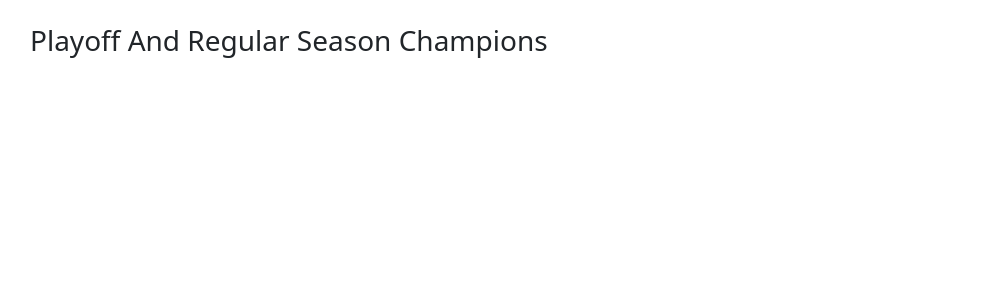
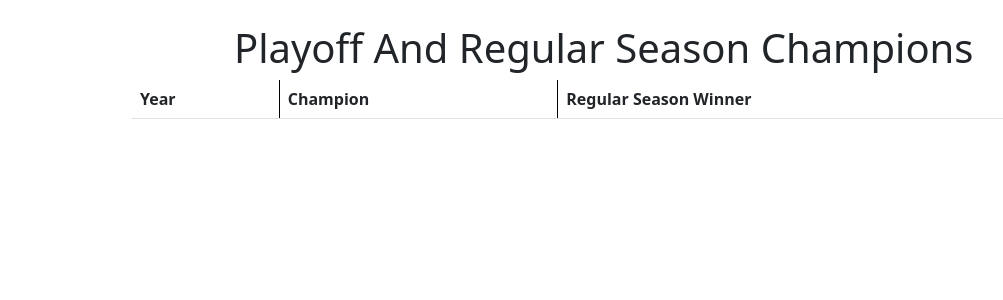
Before and after one commit to haueter19/baseball, a FastAPI app: page /1/1/champions in a window 1280 px wide. Shown: the part 56-356 px from the top of the page, without its empty margins (10-1013 px from the left). Run offline with FastAPI, Linux system fonts and the light colour scheme; lists and menus that the app fills with data are empty; parts of the project's set-up code (start-up, migrations or seed data) failed here and were passed over; some libraries are stand-ins or nearby versions.

Commit message:
Update champions.html

```diff
--- a/templates/champions.html
+++ b/templates/champions.html
@@ -1,5 +1,5 @@
 {% extends "header.html" %}
-{% block title %}Clubhouse{% endblock %}
+{% block title %}Champions{% endblock %}
 {% block logo %}"/static/images/mabl-logo.png"{% endblock %}
 {% block standings %}"/standings/{{ org }}/{{ lg }}/2019"{% endblock %}
 {% block champions %}"/{{ org }}/{{ lg }}/champions"{% endblock %}
@@ -10,12 +10,39 @@
 {% block p_records_season %}{{ org }}/{{ lg }}{% endblock %}
 {% block p_records_career %}{{ org }}/{{ lg }}{% endblock %}
 {% block content %}
-<br />
-<h3>Playoff And Regular Season Champions</h3>
-<table>
-{% for key, val in champs.iterrows() %}
-<tr><td>{{ val['Year'] }}</td><td>{{ val['Playoffs'] }}</td><td>{{ val['Season'] }}</td><td><img src="/static/images/team_logos/athletics.jpg" height="75" width="75"></td></tr>
-{% endfor %}
-</table>
+
+<div class="row">
+    <div class="col-lg-2"></div>
+    <div class="col-lg-8">
+        <br><h1>Playoff And Regular Season Champions</h1>
+    </div>
+    <div class="col-lg-2"></div>
+</div>
+<div class="row">
+    <div class="col-lg-1"></div>
+    <div class="col-lg-10">
+        <table class="table table-hover">
+            <thead>
+                <th style="border-right: 1px solid black;">Year</th>
+                <th style="border-right: 1px solid black;">Champion</th>
+                <th>Regular Season Winner</th>
+            </thead>
+            {% for key, val in champs.iterrows() %}
+            <tr>
+                <td style="border-right: 1px solid black;"><a href="/{{ org }}/{{ lg }}">{{ val['Year'] }}</a></td>
+                <td style="border-right: 1px solid black;"><a href="/stats/hitting/{{ org }}/{{ lg }}/{{ val['Playoffs'] }}/{{ val['Year'] }}">
+                    <img src="/static/images/team_logos/{{ logos[org][lg][val['Playoffs']] }}" height="75" width="75" alt="{{ val['Playoffs'] }}"></a>
+                </td>
+                <td><a href="/stats/hitting/{{ org }}/{{ lg }}/{{ val['Season'] }}/{{ val['Year'] }}">
+                    <img src="/static/images/team_logos/{{ logos[org][lg][val['Season']] }}" height="75" width="75" alt="{{ val['Season'] }}"></a>
+                </td>
+            </tr>
+            {% endfor %}
+        </table>
+    </div>
+    <div class="col-lg-1"></div>
+</div>
+
+
 
 {% endblock %}
```
